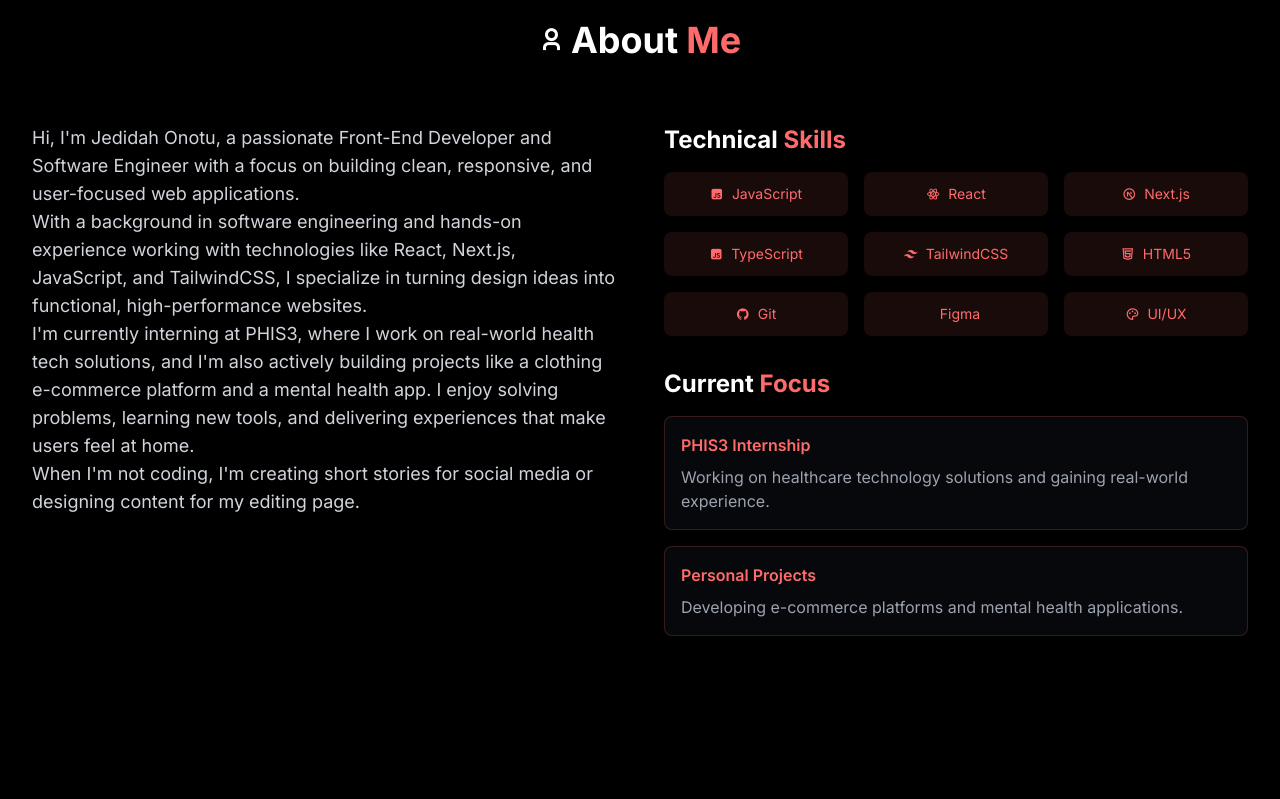
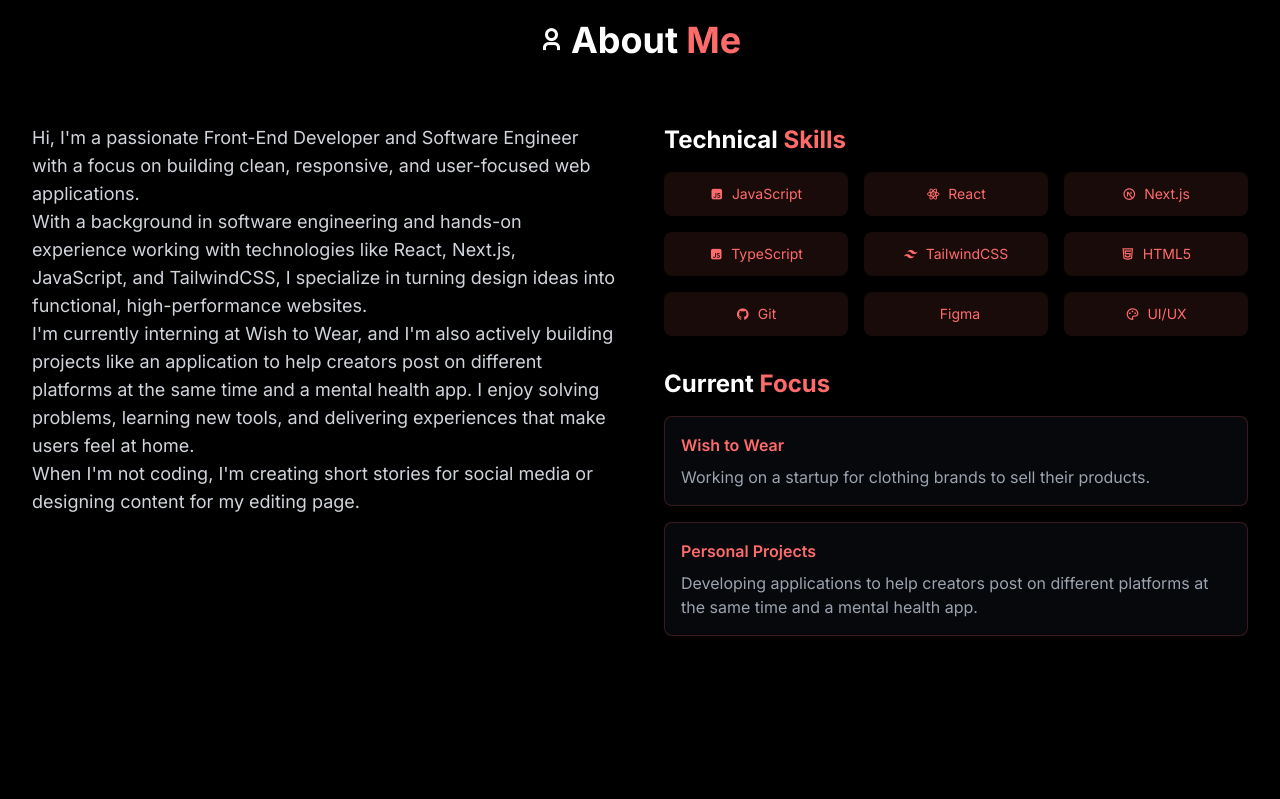
Before and after one commit to Jedidiah5/Enesi-s-Space.github.io, a Next.js app: page / in a window 1280 px wide. Shown: the part 860-1659 px from the top of the page. Built offline with nearby package versions, Linux system fonts and the light colour scheme; some icons are missing.

Commit message:
Projects update and update on the about page

```diff
--- a/src/app/components/About.tsx
+++ b/src/app/components/About.tsx
@@ -41,7 +41,7 @@
           >
             <div className="prose prose-invert">
               <p className="text-gray-300 text-base sm:text-lg leading-relaxed">
-                Hi, I&apos;m Jedidah Onotu, a passionate Front-End Developer and Software Engineer with a focus on building clean, responsive, and user-focused web applications.
+                Hi, I&apos;m  a passionate Front-End Developer and Software Engineer with a focus on building clean, responsive, and user-focused web applications.
               </p>
 
               <p className="text-gray-300 text-base sm:text-lg leading-relaxed">
@@ -49,7 +49,7 @@
               </p>
 
               <p className="text-gray-300 text-base sm:text-lg leading-relaxed">
-                I&apos;m currently interning at PHIS3, where I work on real-world health tech solutions, and I&apos;m also actively building projects like a clothing e-commerce platform and a mental health app. I enjoy solving problems, learning new tools, and delivering experiences that make users feel at home.
+                I&apos;m currently interning at Wish to Wear, and I&apos;m also actively building projects like an application to help creators post on different platforms at the same time and a mental health app. I enjoy solving problems, learning new tools, and delivering experiences that make users feel at home.
               </p>
 
               <p className="text-gray-300 text-base sm:text-lg leading-relaxed">
@@ -88,12 +88,12 @@
               </h3>
               <div className="space-y-3 sm:space-y-4">
                 <div className="bg-custom-blue/10 rounded-lg p-3 sm:p-4 border border-custom-orange/20">
-                  <h4 className="text-custom-orange font-semibold mb-2 text-sm sm:text-base">PHIS3 Internship</h4>
-                  <p className="text-gray-400 text-sm sm:text-base">Working on healthcare technology solutions and gaining real-world experience.</p>
+                  <h4 className="text-custom-orange font-semibold mb-2 text-sm sm:text-base">Wish to Wear</h4>
+                  <p className="text-gray-400 text-sm sm:text-base">Working on a startup for clothing brands to sell their products.</p>
                 </div>
                 <div className="bg-custom-blue/10 rounded-lg p-3 sm:p-4 border border-custom-orange/20">
                   <h4 className="text-custom-orange font-semibold mb-2 text-sm sm:text-base">Personal Projects</h4>
-                  <p className="text-gray-400 text-sm sm:text-base">Developing e-commerce platforms and mental health applications.</p>
+                  <p className="text-gray-400 text-sm sm:text-base">Developing applications to help creators post on different platforms at the same time and a mental health app.</p>
                 </div>
               </div>
             </div>
--- a/src/app/components/Projects.tsx
+++ b/src/app/components/Projects.tsx
@@ -25,18 +25,18 @@
 }
 
 const projects: Project[] = [
-  // {
-  //   title: "MindEase",
-  //   subtitle: "Mental Health Platform",
-  //   goal: "Help users manage their mental health with daily check-ins and mood tracking.",
-  //   role: "Designed and developed the front-end using React, integrated mood tracker UI.",
-  //   technologies: ["React", "TailwindCSS", "Firebase", "Framer Motion"],
-  //   outcome: "Improved UX with smooth animations and a calming UI.",
-  //   images: ["/images/clotify1.png"],
-  //   github: "https://github.com/Jedidiah5/mindease",
-  //   liveSite: "https://mindease.vercel.app",
-  //   type: "image"
-  // },
+  {
+    title: "Whispr",
+    subtitle: "Ai powered audio journal",
+    goal: "Used to keep detailed entries of your day",
+    role: "Designed and developed the full application",
+    technologies: ["React", "TailwindCSS", "Firebase", "Next.js", "OpenAI", "Vercel"],
+    outcome: "Succesull able to store users journal entries.",
+    images: ["/images/whispr.png"],
+    github: "https://github.com/Jedidiah5/Whispr",
+    liveSite: "https://whispr-jedidiah5s-projects.vercel.app/",
+    type: "image"
+  },
   {
     title: "Store Management System",
     subtitle: "Inventory & Sales Management Application",
@@ -67,7 +67,7 @@
     role: "Built complete frontend.",
     technologies: ["Next.js", "Typescript", "TailwindCSS", "React"],
     outcome: "Already active on Vercel",
-    images: ["/images/image.png"],
+    images: ["/images/elevatebiz.png"],
     github: "https://github.com/Jedidiah5/ElevateBiz",
     liveSite: "https://elevate-biz-omega.vercel.app/",
     type: "image"
```
Also changed, not shown: public/images/elevatebiz.png (renamed from public/images/image.png), public/images/whispr.png (added), src/app/components/Navbar.tsx (indentation only).
